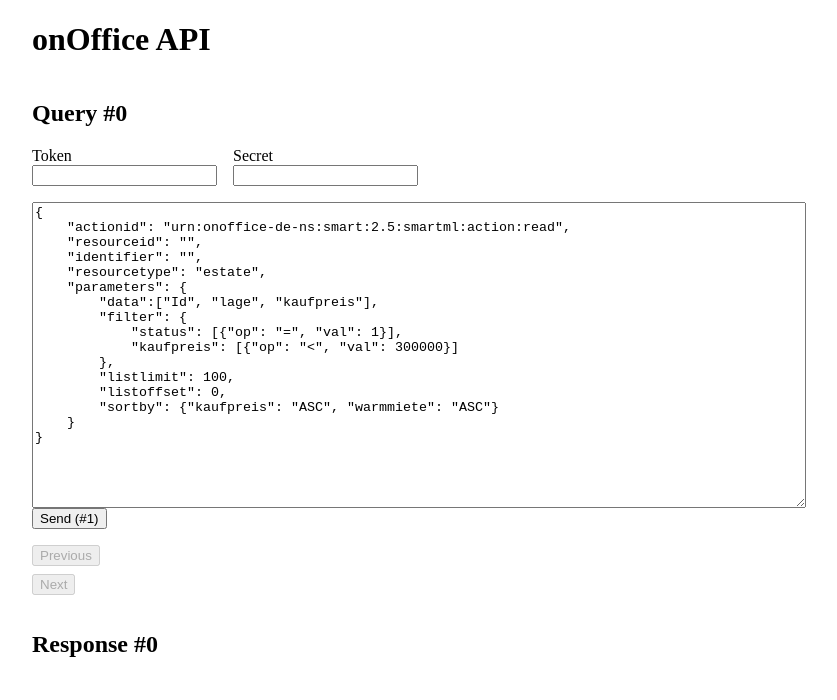
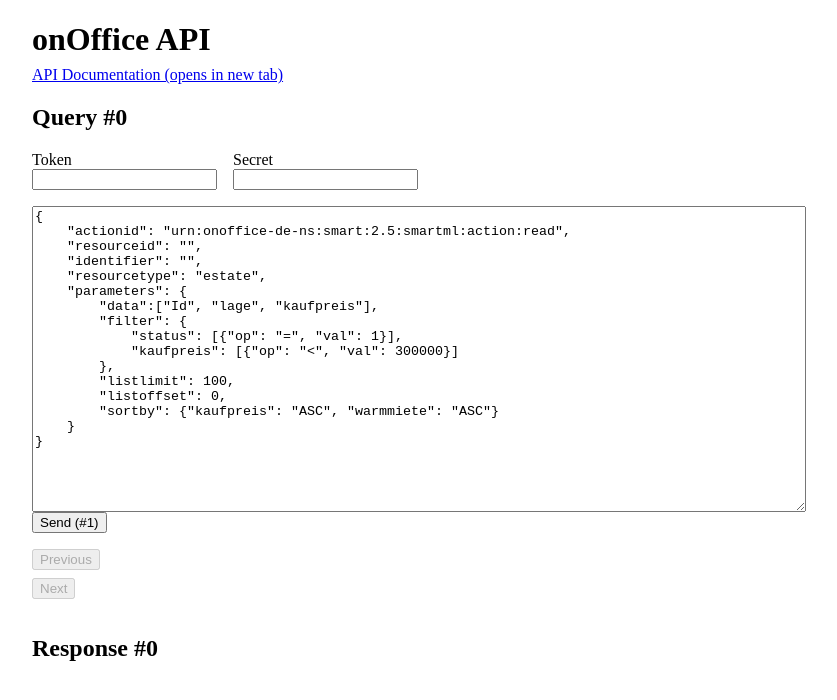
Before and after one commit to onOfficeGmbH/onoffice-api-client, a Vue app: page / in a window 1280 px wide. Shown: the top 700 px of the page, without its empty margins (224-1061 px from the left). Built offline with nearby package versions, Linux system fonts and the light colour scheme.

Commit message:
Add link to documentation

```diff
--- a/src/App.vue
+++ b/src/App.vue
@@ -5,6 +5,7 @@
 <template>
   <main>
     <h1>onOffice API</h1>
+    <a href="https://apidoc.onoffice.de/" target="_blank" rel="noopener">API Documentation (opens in new tab)</a>
     <QueryInput />
   </main>
 </template>
@@ -14,4 +15,8 @@
   max-width: 48rem;
   margin: 0 auto;
 }
+
+h1 {
+  margin-bottom: 0.5rem;
+}
 </style>
```
